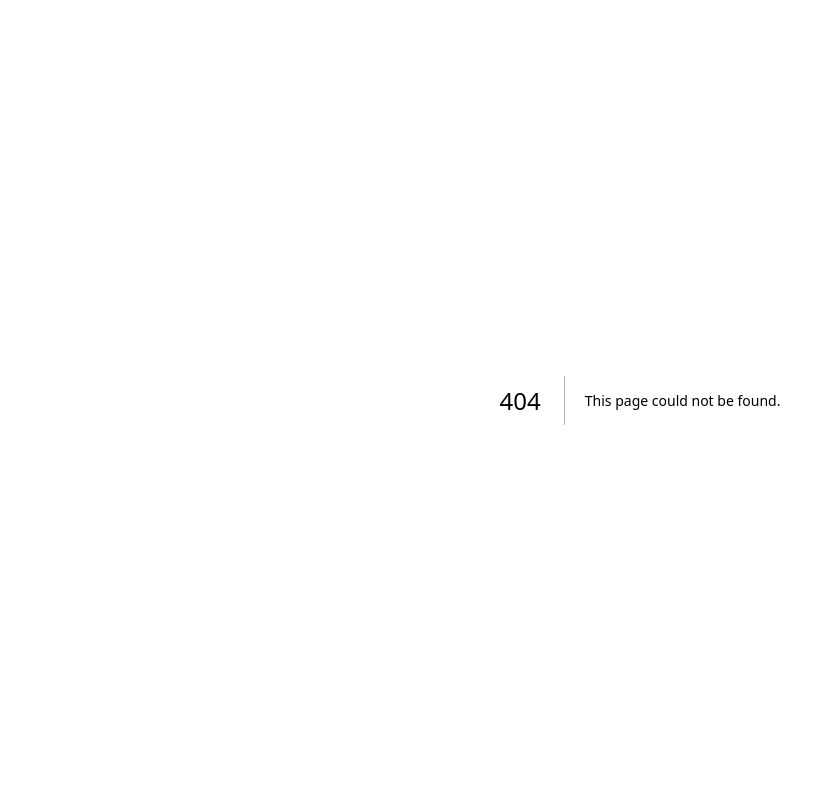
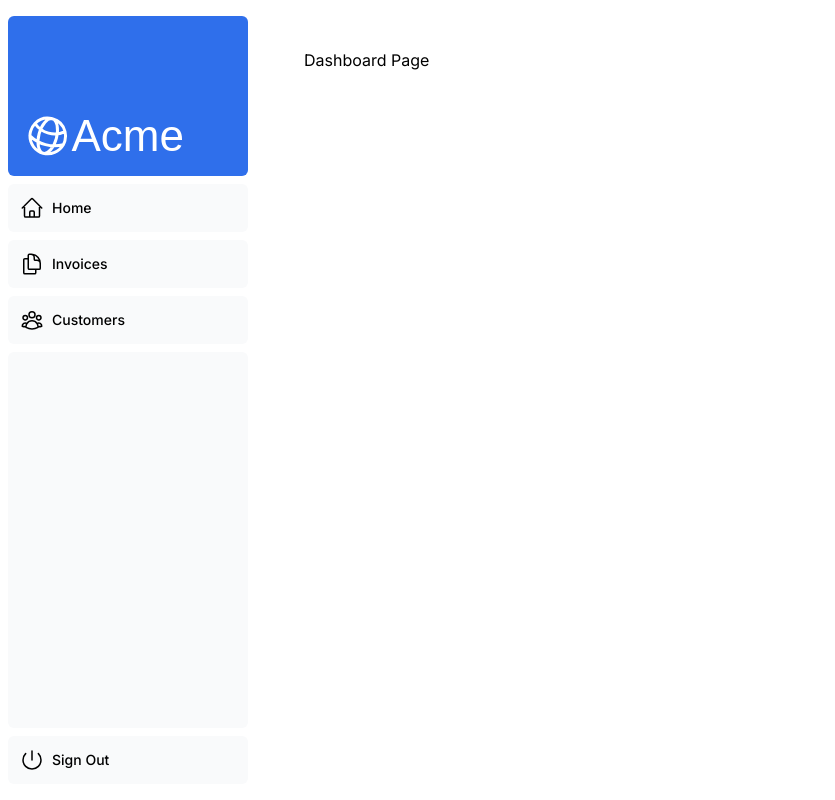
Before and after one commit to Mvillegas18/project-learn-nextjs, a Next.js app: page /dashboard in a window 1280 px wide. Before the commit this address had no page. Shown: the whole page, without its empty margins (0-835 px from the left). Built offline with nearby package versions, Linux system fonts and the light colour scheme; a web font is replaced by a local one.

Commit message:
Add Customers, Invoices, and Dashboard pages with basic structure

```diff
--- /dev/null
+++ b/app/dashboard/customers/page.tsx
@@ -0,0 +1,3 @@
+export default function CustomersPage() {
+	return <div>Customers Page</div>;
+}
--- /dev/null
+++ b/app/dashboard/invoices/page.tsx
@@ -0,0 +1,3 @@
+export default function InvoicesPage() {
+	return <div>Invoices Page</div>;
+}
--- /dev/null
+++ b/app/dashboard/page.tsx
@@ -0,0 +1,3 @@
+export default function Page() {
+	return <p>Dashboard Page</p>;
+}
```
